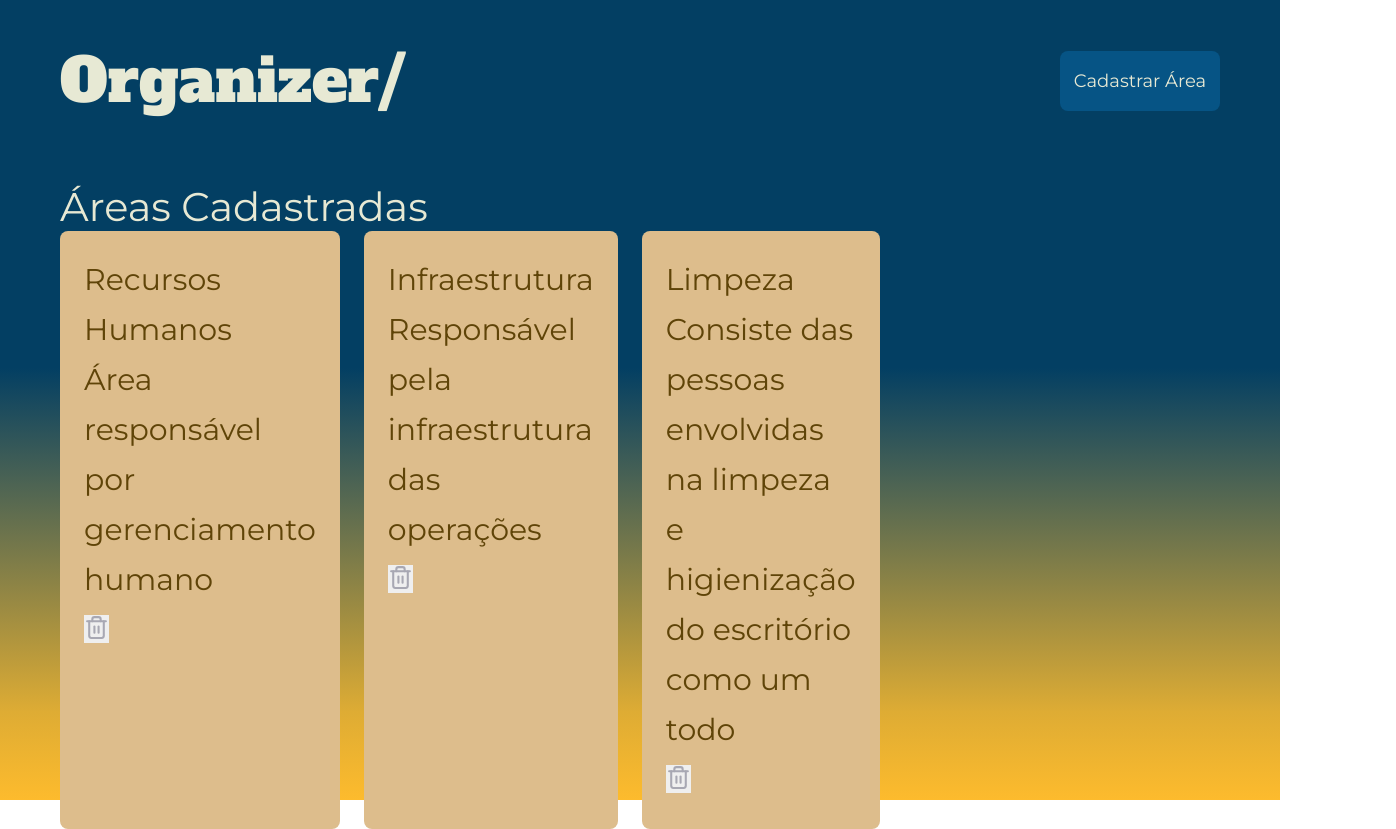
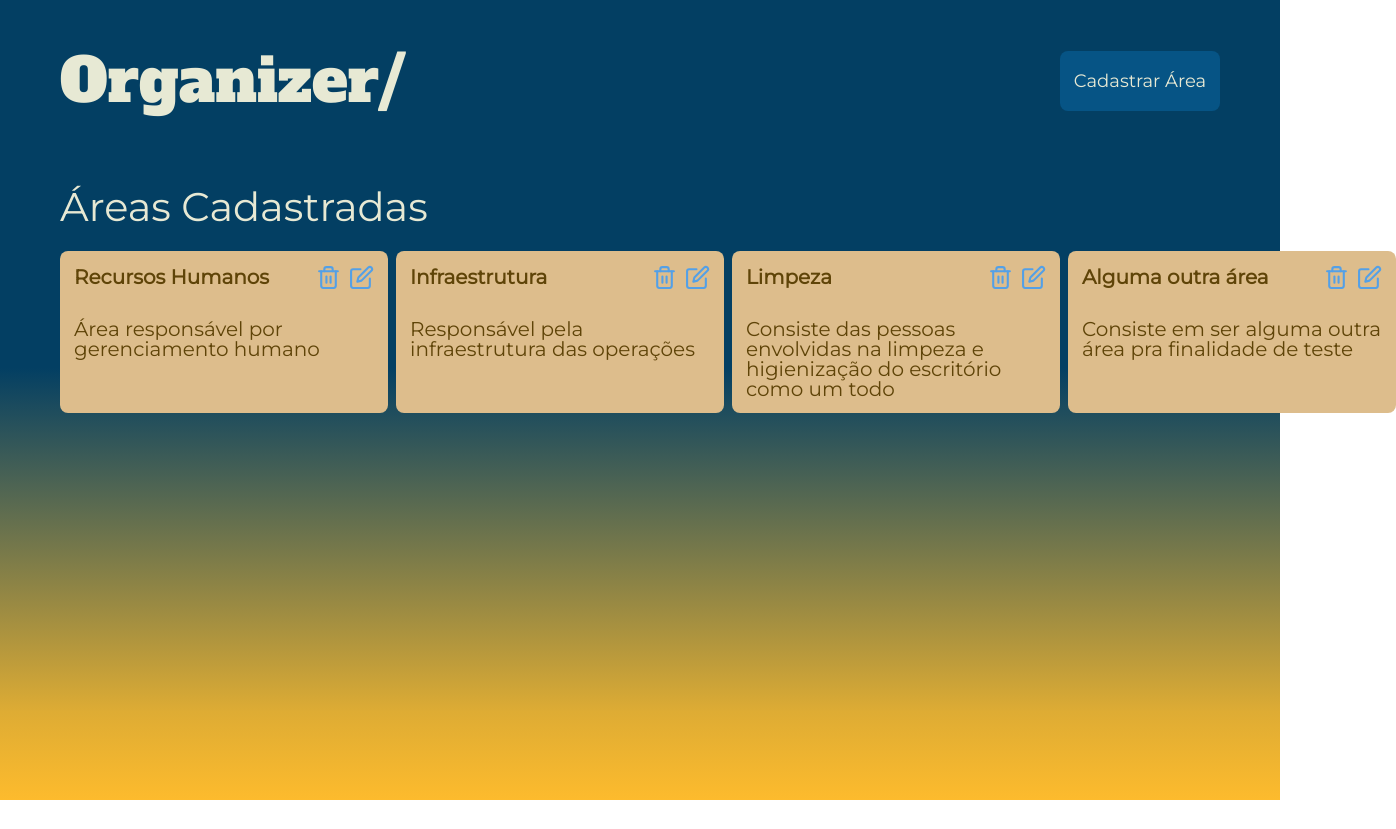
Before and after one commit to am-arcanjo/STGCase, a React (Create React App) app in the folder Frontend/stage-case/: page /lobby in a window 1280 px wide. Shown: the whole page, 1396 px wide, since content can reach past the window. After the commit the page ends 800 px from the top, so only its background shows below. Built offline with nearby package versions, Linux system fonts and the light colour scheme.

Commit message:
ajustes lobby cards

```diff
--- a/Frontend/stage-case/src/pages/Lobby/index.js
+++ b/Frontend/stage-case/src/pages/Lobby/index.js
@@ -1,25 +1,30 @@
-import React, { useState } from 'react';
-import {Link, useNavigate} from 'react-router-dom';
-import { FiTrash2 } from 'react-icons/fi';
+import React, { useState } from "react";
+import { Link, useNavigate } from "react-router-dom";
+import { FiTrash2, FiEdit } from "react-icons/fi";
 
-import './style.css';
+import "./style.css";
 const mockData = [
   {
-    areaName: 'Recursos Humanos',
-    areaDescription: 'Área responsável por gerenciamento humano'
+    areaName: "Recursos Humanos",
+    areaDescription: "Área responsável por gerenciamento humano",
   },
   {
-    areaName: 'Infraestrutura',
-    areaDescription: 'Responsável pela infraestrutura das operações'
+    areaName: "Infraestrutura",
+    areaDescription: "Responsável pela infraestrutura das operações",
   },
   {
-    areaName: 'Limpeza',
-    areaDescription: 'Consiste das pessoas envolvidas na limpeza e higienização do escritório como um todo'
-  }
+    areaName: "Limpeza",
+    areaDescription:
+      "Consiste das pessoas envolvidas na limpeza e higienização do escritório como um todo",
+  },
+  {
+    areaName: "Alguma outra área",
+    areaDescription:
+      "Consiste em ser alguma outra área pra finalidade de teste",
+  },
 ];
 
 function Lobby() {
-
   // async function handleDeleteArea(id) {
   //   try {
   //       await api.delete(`area/${id}`, {
@@ -54,27 +59,39 @@ function Lobby() {
       <div>
         <header className="Header">
           Organizer/
-
-        <Link to="/" className="Register-button">Cadastrar Área</Link>
-
+          <Link to="/" className="Register-button">
+            Cadastrar Área
+          </Link>
         </header>
       </div>
       Áreas Cadastradas
       <ul className="Card">
-        {mockData.map(area => {
-          return <li>
-            <p>
-              {area.areaName}
-            </p>
-            <p>
-              {area.areaDescription}
-            </p>
-            <button /*onClick={() => handleDeleteArea(area.id)}*/ type="button">
-                        <FiTrash2 size={25} color="#a8a8b3"/>
+        {mockData.map((area) => {
+          return (
+            <li>
+              <div>
+                <h3>{area.areaName}</h3>
+                <div>
+                  <button
+                    className="Delete-button"
+                    /*onClick={() => handleDeleteArea(area.id)}*/ type="button"
+                  >
+                    <FiTrash2 size="25" />
                   </button>
+                  <button
+                    className="Edit-button"
+                    /*onClick={() => handleUpdateArea(area.id)}*/ type="button"
+                  >
+                    <FiEdit size="25" />
+                  </button>
+                </div>
+              </div>
+              <p>{area.areaDescription}</p>
             </li>
+          );
         })}
       </ul>
+      <a className="pagination"></a>
     </div>
   );
 }
--- a/Frontend/stage-case/src/pages/Lobby/style.css
+++ b/Frontend/stage-case/src/pages/Lobby/style.css
@@ -1,16 +1,16 @@
-@import url('https://fonts.googleapis.com/css2?family=Alfa+Slab+One&family=Libre+Baskerville&display=swap');
-@import url('https://fonts.googleapis.com/css2?family=Alfa+Slab+One&family=Libre+Baskerville&family=Montserrat&display=swap');
+@import url("https://fonts.googleapis.com/css2?family=Alfa+Slab+One&family=Libre+Baskerville&display=swap");
+@import url("https://fonts.googleapis.com/css2?family=Alfa+Slab+One&family=Libre+Baskerville&family=Montserrat&display=swap");
 
 .lobby {
   display: flex;
   justify-content: center;
   align-items: center;
-  }
+}
 
 .Header {
   background: #033f63;
   color: #e7e9d4;
-  font-family: 'Alfa Slab One', serif;
+  font-family: "Alfa Slab One", serif;
   font-size: 60px;
   text-align: left;
   width: auto;
@@ -24,10 +24,15 @@
 .Background-layer {
   width: auto;
   height: 100vh;
-  background: rgb(253,187,45);
-  background: linear-gradient(0deg, rgba(253,187,45,1) 0%, rgba(222,172,52,1) 11%, rgba(3,63,99,1) 54%);
+  background: rgb(253, 187, 45);
+  background: linear-gradient(
+    0deg,
+    rgba(253, 187, 45, 1) 0%,
+    rgba(222, 172, 52, 1) 11%,
+    rgba(3, 63, 99, 1) 54%
+  );
   color: #e7e9d4;
-  font-family: 'Montserrat', serif;
+  font-family: "Montserrat", serif;
   font-size: 40px;
   text-align: left;
   padding-left: 60px;
@@ -40,35 +45,72 @@
   background: #065485;
   border: 0;
   border-radius: 8px;
-  color:  #e7e9d4;
+  color: #e7e9d4;
   font-weight: 700px;
   text-align: center;
   text-decoration: none;
   font-size: 18px;
   line-height: 60px;
   transition: 0.2s;
-  font-family: 'Montserrat', serif;
+  font-family: "Montserrat", serif;
 }
 
 .Card {
   font-size: 30px;
-  color:#e7e9d4;
-  width: 600px;
-  height: 300px;
+  color: #e7e9d4;
   position: relative;
-  line-height: 50px;
   display: grid;
   grid-template-columns: repeat(4, 2fr);
-  grid-gap: 24px;
+  grid-gap: 8px;
   list-style: none;
+  padding-top: 20px;
 }
 
 .Card li {
   background: #ddbd8c;
+  width: 300px;
+  height: auto;
   color: rgb(95, 68, 8);
-  padding: 24px;
+  padding: 14px;
   border-radius: 8px;
   position: relative;
+}
+
+.Card li h3 {
+  font-size: 20px;
+  padding-bottom: 30px;
+}
+
+.Card li p {
+  font-size: 20px;
+  line-height: 20px;
+}
+
+.Delete-button {
+  border: 0;
+  background-color: #ddbd8c;
+  color: rgb(83, 160, 231);
+}
+
+.Edit-button {
+  border: 0;
+  background-color: #ddbd8c;
+  color: rgb(83, 160, 231);
+}
+
+.Card li div {
+  display: flex;
+  justify-content: space-between;
+  align-self: start;
+}
+
+.Card li div div {
+  display: flex;
+  gap: 8px;
+}
+
+.Card li div div button:hover {
+  color: rgb(68, 129, 187);
 }
 
 .pagination a {
```
Also changed, not shown: 1 other file (tests, documents, lock files or other folders). Lines whose indentation alone changed are shown as unchanged.
